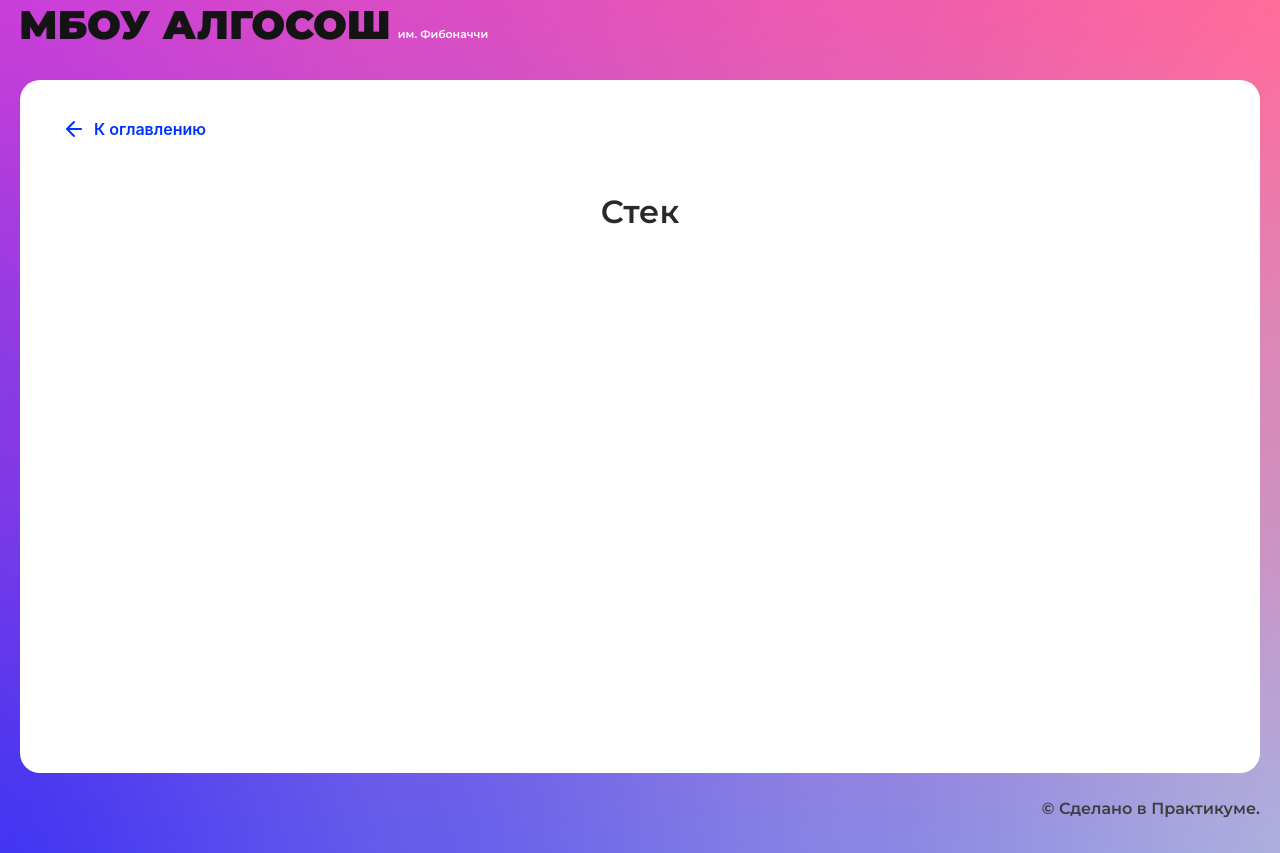
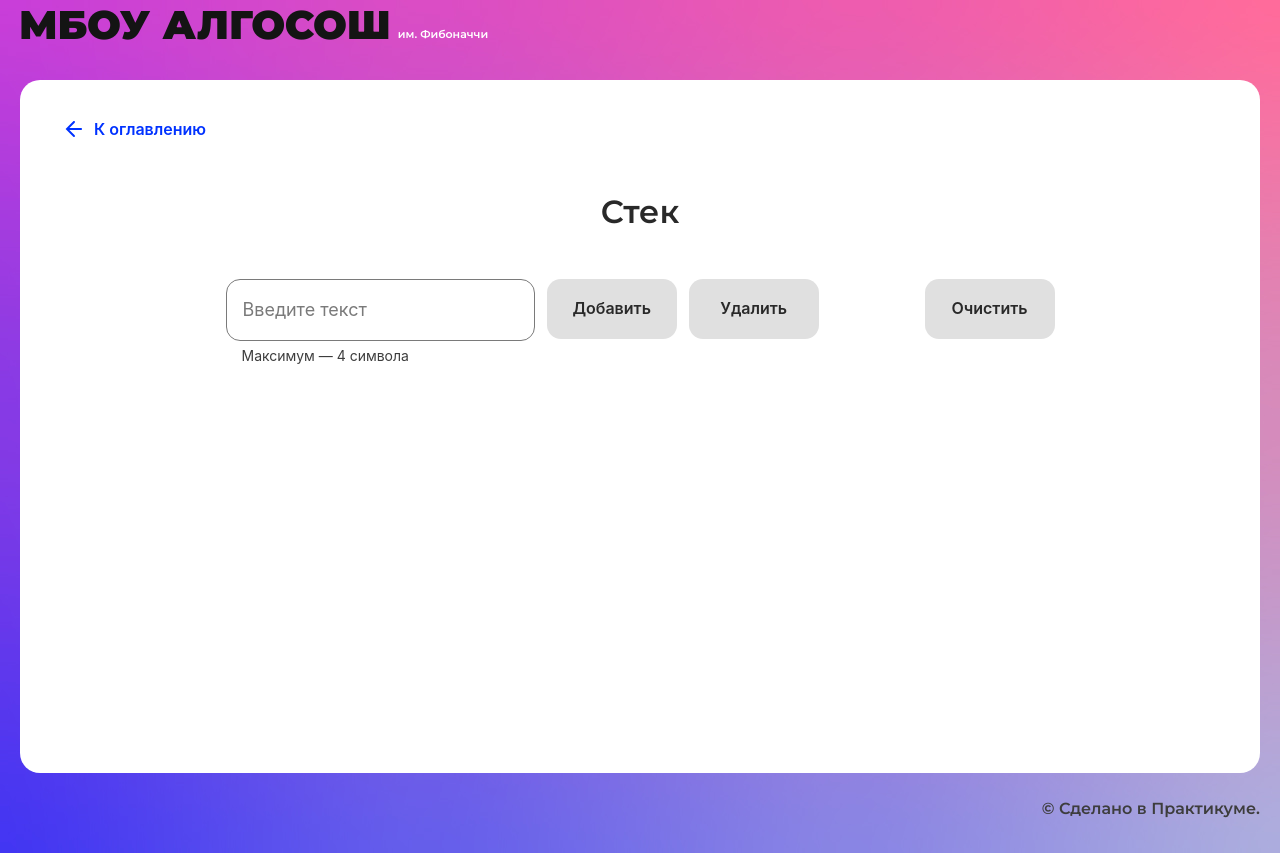
Before and after one commit to way-samurai/algososh, a React (Create React App) app: page /stack in a window 1280 px wide. Built offline with nearby package versions, Linux system fonts and the light colour scheme.

Commit message:
feat: completed functional stack-page component

```diff
--- a/src/components/stack-page/class/stack-page.ts
+++ b/src/components/stack-page/class/stack-page.ts
@@ -16,16 +16,18 @@ export class Stack<T> implements IStack<T> {
   };
 
   peak = (): T | null => {
-    const len = this.getSize();
-    if (len > 0) {
-      return this.container[len - 1];
+    const length = this.getSize();
+    if (length> 0) {
+      return this.container[length - 1];
     }
     return null;
   };
 
   getElements = () => {
+    console.log((this.container));
+
     return this.container;
   };
 
-  getSize = () => this.container.length;
+  getSize = (): number => this.container.length;
 }
--- /dev/null
+++ b/src/components/stack-page/constants.ts
@@ -0,0 +1,7 @@
+import { TStackElement } from "../../types/stack";
+import { Stack } from "./class/stack-page";
+
+export const MAXLENGTH: number = 4;
+export const MAXSIZE: number = 8;
+
+export const stack = new Stack<TStackElement>();
--- /dev/null
+++ b/src/components/stack-page/stack-page.module.css
@@ -0,0 +1,27 @@
+.form {
+    max-width: 829px;
+    width: 100%;
+    margin: 0 auto;
+    display: flex;
+    justify-content: space-between;
+    flex-direction: row;
+    align-items: flex-start;
+}
+
+.list {
+    max-width: 398px;
+    gap: 16px;
+    width: 100%;
+    padding: 0;
+    margin: 120px auto 0;
+    display: flex;
+    flex-direction: row;
+    align-items: center;
+    justify-content: center;
+}
+
+.input_group {
+    display: flex;
+    flex-direction: row;
+    width: 73%;
+}
--- a/src/components/stack-page/stack-page.tsx
+++ b/src/components/stack-page/stack-page.tsx
@@ -1,10 +1,125 @@
-import React from "react";
+import React, { useState, useEffect, FormEvent } from "react";
+import { TProcess } from "../../types/stack";
+import { MAXLENGTH, MAXSIZE, stack } from "./constants";
+import { Button } from "../ui/button/button";
+import { Circle } from "../ui/circle/circle";
+import { Input } from "../ui/input/input";
 import { SolutionLayout } from "../ui/solution-layout/solution-layout";
+import styles from "./stack-page.module.css";
+import { ElementStates } from "../../types/element-states";
+import { TStackElement } from "../../types/stack";
+import { pause } from "../../utils";
+import { SHORT_DELAY_IN_MS } from "../../constants/delays";
 
 export const StackPage: React.FC = () => {
+  const [inputValue, setInputValue] = useState<string>("");
+  const [isProgress, setIsProgress] = useState<TProcess>({
+    isAdding: false,
+    isRemoving: false,
+  });
+  const [stackArr, setStackArr] = useState<TStackElement[]>([]);
+
+  const resetForm = (): void => {
+    setInputValue("");
+    setStackArr([]);
+    stack.clear();
+  };
+
+  const onChange = (e: FormEvent<HTMLInputElement>) => {
+    e.preventDefault();
+    setInputValue(e.currentTarget.value);
+  };
+
+  const handleAdd = async () => {
+    setIsProgress({ ...isProgress, isAdding: true });
+    stack.push({ value: inputValue, state: ElementStates.Changing });
+    setStackArr(stack.getElements());
+    setInputValue("");
+    await pause(SHORT_DELAY_IN_MS);
+    const stackPeak = stack.peak();
+
+    if (stackPeak) {
+      stackPeak.state = ElementStates.Default;
+      setStackArr(stack.getElements());
+      setIsProgress({ ...isProgress, isAdding: false });
+    }
+  };
+
+  const handleRemove = async () => {
+    setIsProgress({ ...isProgress, isRemoving: true });
+    const stackPeak = stack.peak();
+    if (stackPeak) {
+      stackPeak.state = ElementStates.Changing;
+    }
+    await pause(SHORT_DELAY_IN_MS);
+    stack.pop();
+    setStackArr(stack.getElements());
+    setIsProgress({ ...isProgress, isRemoving: false });
+  };
+
+  useEffect(() => {
+    return () => {
+      resetForm();
+    };
+  }, []);
+
   return (
     <SolutionLayout title="Стек">
-
+      <form className={styles.form}>
+        <div className={styles.input_group}>
+          <Input
+            isLimitText
+            maxLength={MAXLENGTH}
+            value={inputValue}
+            onChange={onChange}
+            placeholder="Введите текст"
+            disabled={stack.getSize() >= MAXSIZE}
+            extraClass="mr-6"
+          />
+          <Button
+            type="button"
+            text="Добавить"
+            onClick={() => handleAdd()}
+            isLoader={isProgress.isAdding}
+            disabled={
+              isProgress.isRemoving || stack.getSize() >= MAXSIZE || !inputValue
+            }
+            extraClass="mr-6"
+          />
+          <Button
+            type="button"
+            text="Удалить"
+            onClick={() => handleRemove()}
+            isLoader={isProgress.isAdding}
+            disabled={stackArr.length < 1 || isProgress.isAdding}
+            extraClass="mr-6"
+          />
+        </div>
+        <Button
+          type="button"
+          text="Очистить"
+          onClick={() => resetForm()}
+          disabled={
+            isProgress.isAdding ||
+            isProgress.isRemoving ||
+            (!inputValue && stack.getSize() === 0)
+          }
+        />
+      </form>
+      <ul className={styles.list}>
+        {stackArr.length > 0 &&
+          stackArr.map((item, index: number) => {
+            return (
+              <Circle
+                key={index}
+                letter={item.value || ""}
+                index={index}
+                head={stack.getSize() - 1 === index ? "top" : ""}
+                state={item.state}
+              />
+            );
+          })}
+      </ul>
     </SolutionLayout>
   );
 };
--- a/src/types/stack.ts
+++ b/src/types/stack.ts
@@ -1,4 +1,4 @@
-import { ElementStates } from './element-states';
+import { ElementStates } from "./element-states";
 
 export interface IStack<T> {
   push: (item: T) => void;
```
